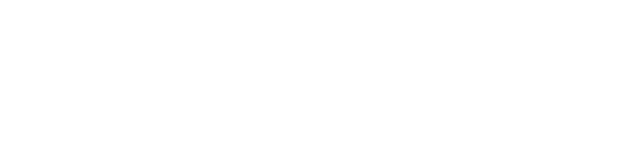
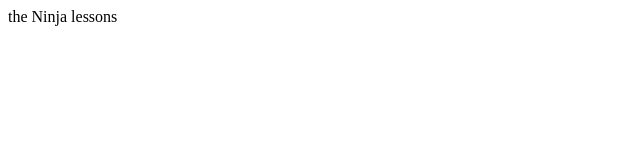
Before and after one commit to Dina2703/JS-ninja, a plain HTML site: page index.html in a window 1280 px wide. Shown: the whole page, without its empty margins (0-640 px from the left). Drawn offline with Linux system fonts and the light colour scheme.

Commit message:
control flow

```diff
--- a/index.html
+++ b/index.html
@@ -7,6 +7,7 @@
     <title>Document</title>
 </head>
 <body>
+    the Ninja lessons
     <script src="/sandbox.js"></script>
 </body>
 </html>
```
